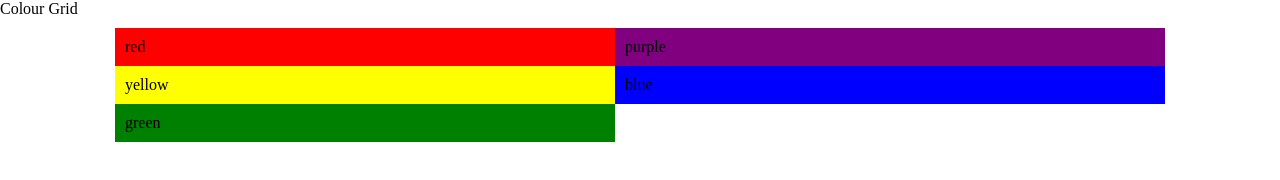
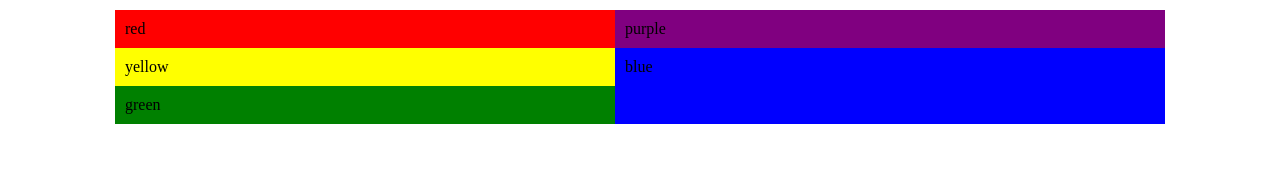
Before and after one commit to Paulm1999/Folder2, a plain HTML site: page index.html in a window 1280 px wide. Drawn offline with Linux system fonts and the light colour scheme.

Commit message:
blockes fixed

```diff
--- a/index.html
+++ b/index.html
@@ -1,17 +1,27 @@
 <!DOCTYPE html>
 <html lang="en">
   <head>
-      <meta charset="UTF-8"/>
-      <meta name="viewport" content="width=device-width,intial-scale=1.0"
+    <meta charset="UTF-8" />
+    <meta name="viewport" content="width=device-width,intial-scale=1.0" />
     <title>Colour Grid</title>
-      <link rel="stylesheet" href="style.css">
+    <link rel="stylesheet" href="style.css" />
   </head>
   <body>
     <div class="container">
+      <div class="left_side">
         <div class="red">red</div>
+        <div class="yellow">yellow</div>
+        <div class="green">green</div>
+      </div>
+      <div class="right_side">
+        <div class="purple">purple</div>
+        <div class="blue">blue</div>
+      </div>
+      <!-- <div class="red">red</div>
       <div class="purple">purple</div>
       <div class="yellow">yellow</div>
       <div class="blue">blue</div>
-          <div class="green">green</div>
+      <div class="green">green</div> -->
     </div>
   </body>
+</html>
--- a/style.css
+++ b/style.css
@@ -2,8 +2,6 @@ body {
   width: 100%;
   margin: 0;
   padding: 0;
-
-
 }
 .container {
   position: relative;
@@ -13,35 +11,35 @@ body {
   grid-template-columns: 500px 550px;
   align-items: center;
   justify-content: center;
+}
+.left_side {
+  display: grid;
+  grid-template-rows: 1fr 1fr 1fr;
+}
+.right_side {
+  display: grid;
+  grid-template-rows: 1fr 2fr;
+}
 
-}
 .red {
   background-color: red;
   padding: 10px;
-
 }
 .purple {
   background-color: purple;
   padding: 10px;
-
-
 }
 .yellow {
   background-color: yellow;
   padding: 10px;
-
 }
 .blue {
   background-color: blue;
   padding: 10px;
-     grid-column:
-     grid-row: 3/-1;
-
-
-
+  /* grid-column:
+     grid-row: 3/-1; */
 }
 .green {
   background-color: green;
   padding: 10px;
-
 }
```
Lines whose indentation alone changed are shown as unchanged.
